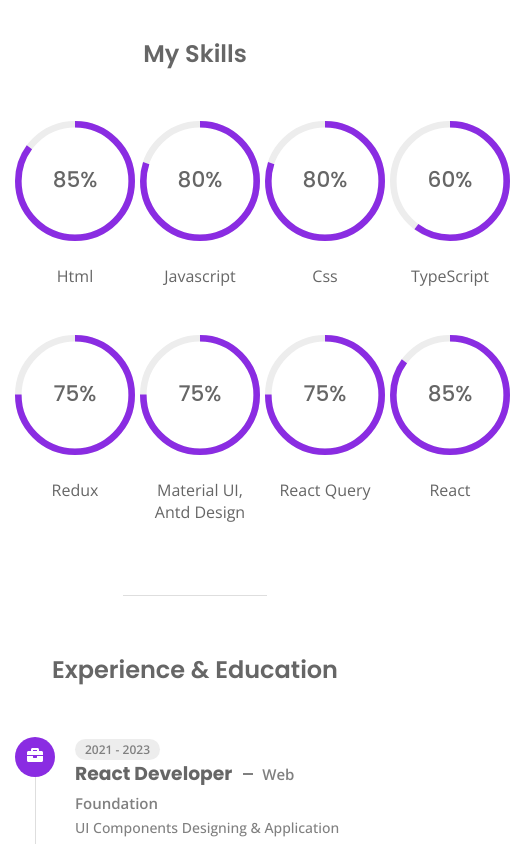
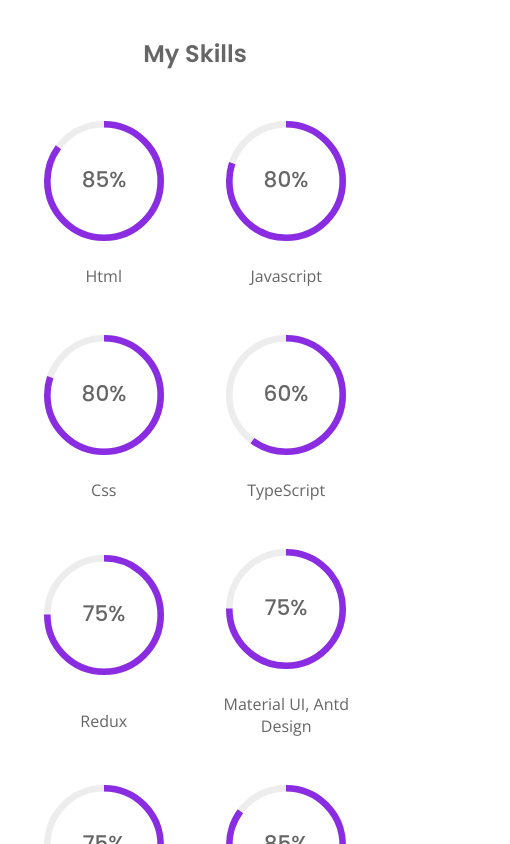
Before and after one commit to tadeosyan/portfolio, a React (Vite) app: page /about in a window 390 px wide. Shown: the part 1460-2304 px from the top of the page, 510 px wide, since content can reach past the window. Built offline with nearby package versions, Linux system fonts and the light colour scheme.

Commit message:
fix: skills view media queris

```diff
--- a/src/components/Skills/Skills.module.css
+++ b/src/components/Skills/Skills.module.css
@@ -1,3 +1,7 @@
+.progressBox {
+  display: grid;
+  place-items: center;
+}
 .progressCircle {
   width: 120px;
   height: 120px;
--- a/src/components/Skills/index.tsx
+++ b/src/components/Skills/index.tsx
@@ -1,8 +1,7 @@
 import { CircularProgressbar } from 'react-circular-progressbar';
 import 'react-circular-progressbar/dist/styles.css';
-
+import { skills } from 'data/data';
 import styled from './Skills.module.css';
-import { skills } from 'data/data';
 
 export const Skills = () => {
   return (
--- a/src/pages/about/About.module.css
+++ b/src/pages/about/About.module.css
@@ -44,6 +44,10 @@
     grid-template-columns: 1fr;
   }
 
+  .skillsContainer {
+    grid-template-columns: repeat(2, 1fr);
+  }
+
   .aboutContainer {
     place-items: center;
   }
```
Also changed, not shown: 2 other files (tests, documents, lock files or other folders).
